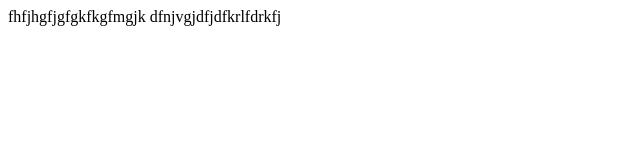
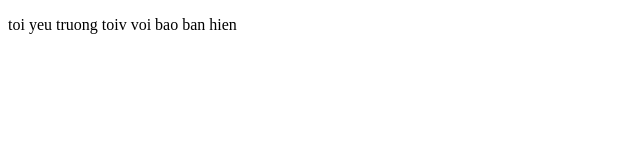
Before and after one commit to nguyenthiquynhnhu4564-bot/STy_NguyenThiQuynhNhu_24667321, a plain HTML site: page html/index.html in a window 1280 px wide. Shown: the whole page, without its empty margins (0-640 px from the left). Drawn offline with Linux system fonts and the light colour scheme.

Commit message:
noi dung ghi chu

```diff
--- a/html/index.html
+++ b/html/index.html
@@ -8,7 +8,7 @@
 </head>
 
 <body>
-    fhfjhgfjgfgkfkgfmgjk dfnjvgjdfjdfkrlfdrkfj
+    <p>toi yeu truong toiv voi bao ban hien</p>
 </body>
 
 </html>
```
